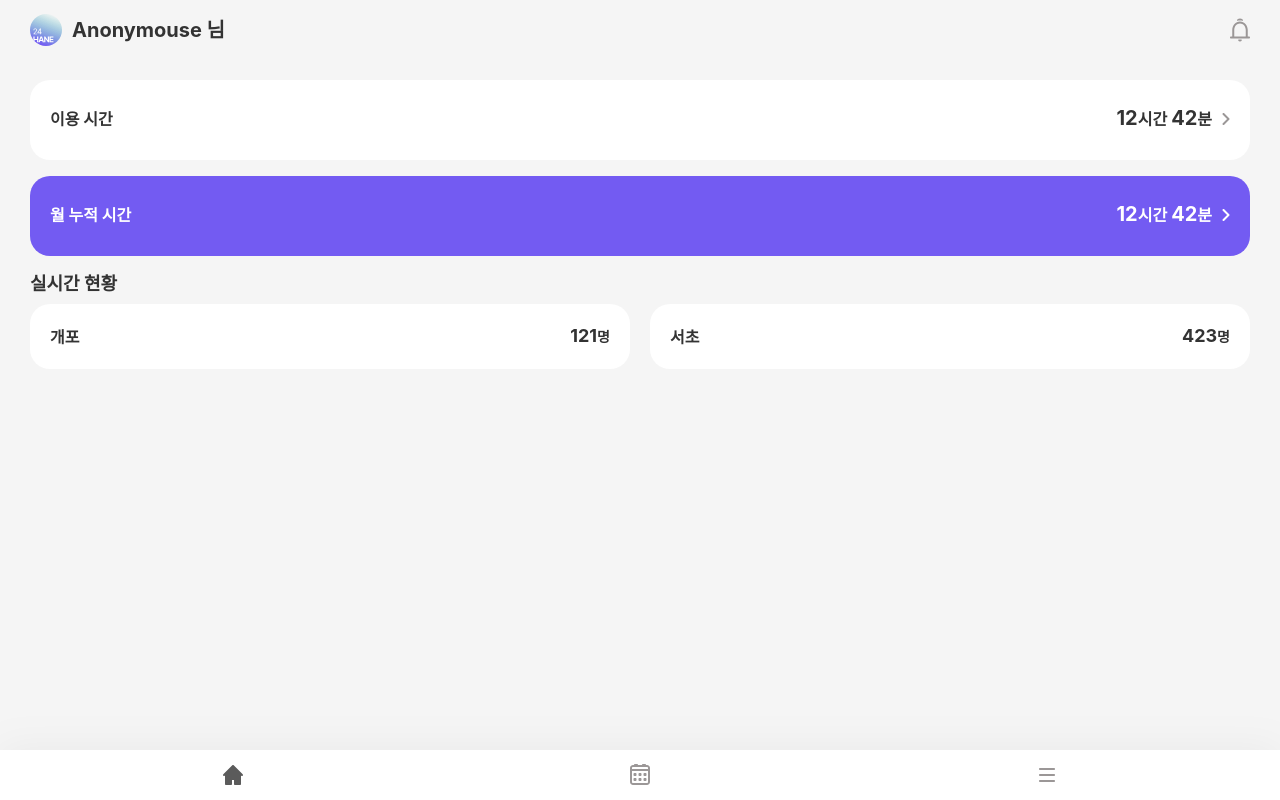
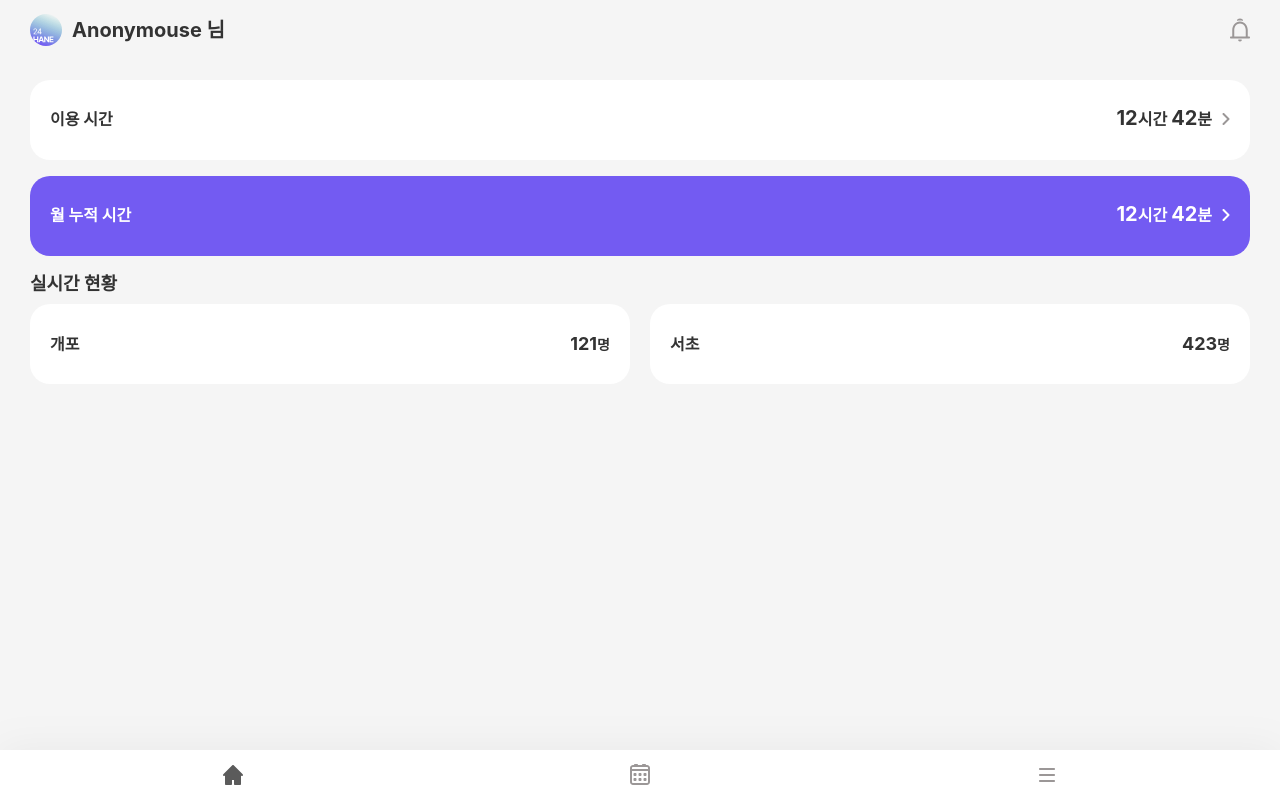
Before and after one commit to 42inshin/24HANE, a Vue app: page /home in a window 1280 px wide. Built offline with nearby package versions, Linux system fonts and the light colour scheme.

Commit message:
FIX: css 오류 수정

```diff
--- a/src/components/home/UserNumCard.vue
+++ b/src/components/home/UserNumCard.vue
@@ -21,6 +21,7 @@ const props = defineProps<{
   background-color: #fff;
   border-radius: 20px;
   width: 100%;
+  height: 80px;
   display: flex;
   justify-content: space-between;
   align-items: center;
--- a/src/components/icons/IconTextLogo.vue
+++ b/src/components/icons/IconTextLogo.vue
@@ -24,6 +24,6 @@
   width: 8px;
   height: 8px;
   border-radius: 50%;
-  background-color: var(--signatue-2);
+  background-color: var(--color-secondary);
 }
 </style>
```
